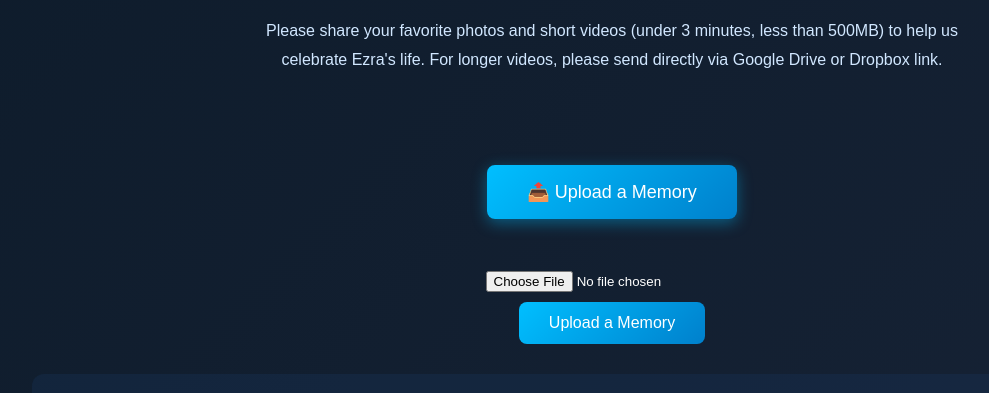
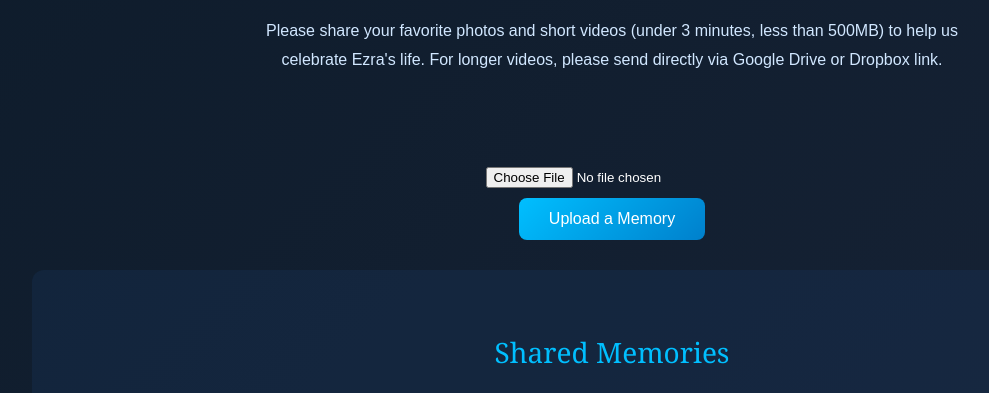
Before and after one commit to EYE-AM-STUDIOS/Ezra, a plain HTML site: page index.html in a window 1280 px wide. Shown: the part 389-782 px from the top of the page, without its empty margins (28-1017 px from the left). Drawn offline with Linux system fonts and the light colour scheme.

Commit message:
Fix HTML closing tag and remove extra line

```diff
--- a/index.html
+++ b/index.html
@@ -332,7 +332,6 @@
       </p>
     </header>
 
-    <a href="https://www.dropbox.com/scl/fo/hvi4nw00mv5xdvnmyyc4t/AAJE5eVnOrATn7P0VQV3foI?rlkey=1l0wr9nm93cr6ykw25mtre5dy&st=cd4rez52&dl=0" class="upload-btn" id="uploadBtn" target="_blank" rel="noopener">📤 Upload a Memory</a>
 
     <!-- Direct upload to S3 via Vercel API -->
     <form id="uploadForm" enctype="multipart/form-data" style="margin: 30px auto; max-width: 400px;">
```
